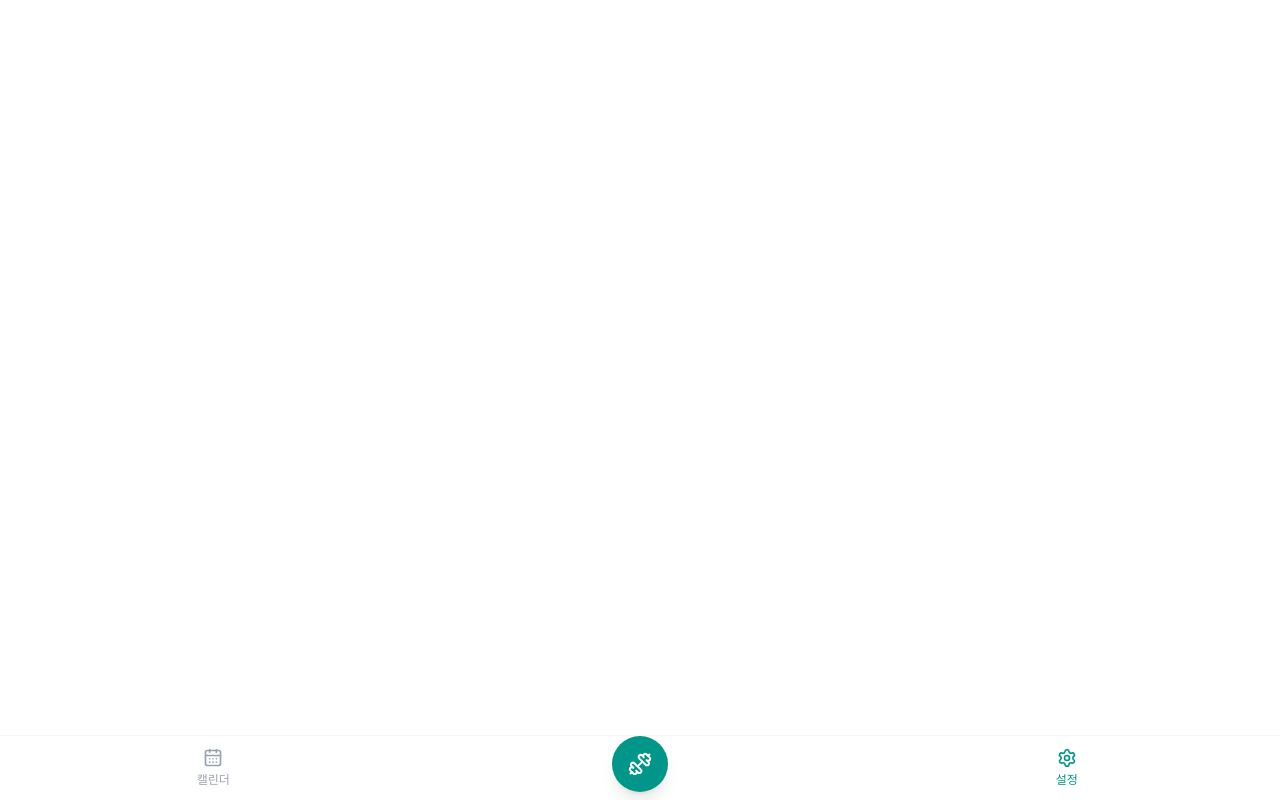
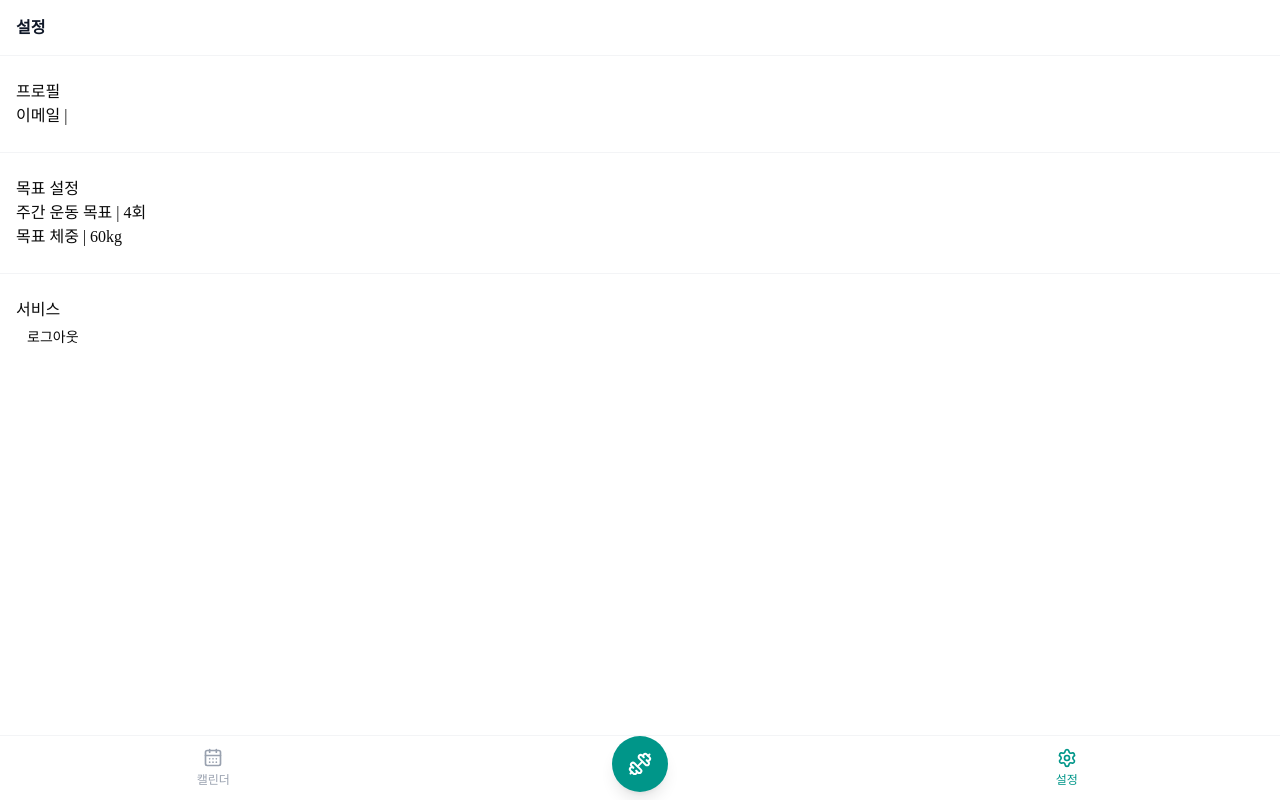
Before and after one commit to bitgedev/snapmove, a Next.js app: page /settings in a window 1280 px wide. Built offline with nearby package versions, Linux system fonts and the light colour scheme; no server answers.

Commit message:
feat(settings): implement settings page with profile and logout

```diff
--- a/src/app/(app)/settings/page.tsx
+++ b/src/app/(app)/settings/page.tsx
@@ -1,3 +1,9 @@
+import SettingsForm from "@/components/settings/SettingsForm";
+
 export default async function page() {
-
+  return (
+    <>
+      <SettingsForm />
+    </>
+  );
 }
--- a/src/components/settings/SettingsForm.tsx
+++ b/src/components/settings/SettingsForm.tsx
@@ -1,3 +1,51 @@
+"use client";
+
+import { useRouter } from "next/navigation";
+import TopBar from "../layout/TopBar";
+import { createClient } from "@/lib/supabase/client";
+import { useEffect, useState } from "react";
+import { Button } from "@/components/ui/button";
+
 export default function SettingsForm() {
-
+  const router = useRouter();
+  const [email, setEmail] = useState("");
+  const [isLoading, setIsLoading] = useState(false);
+  useEffect(() => {
+    const supabase = createClient();
+    supabase.auth.getUser().then(({ data: { user } }) => {
+      setEmail(user?.email ?? "");
+    });
+  }, []);
+  const handleLogout = () => {
+    const supabase = createClient();
+    setIsLoading(true);
+    supabase.auth.signOut().then(() => {
+      router.push("/login");
+      router.refresh();
+    });
+  };
+  return (
+    <>
+      <TopBar title="설정" />
+      <div className="divide-y divide-gray-100">
+        <section className="px-4 py-6">
+          <h2>프로필</h2>
+          <div>이메일 | {email}</div>
+        </section>
+        <section className="px-4 py-6">
+          <h2>목표 설정</h2>
+          <div>주간 운동 목표 | 4회</div>
+          <div>목표 체중 | 60kg</div>
+        </section>
+        <section className="px-4 py-6">
+          <h2>서비스</h2>
+          <div>
+            <Button onClick={handleLogout} disabled={isLoading}>
+              {isLoading ? "로그아웃 중 ..." : "로그아웃"}
+            </Button>
+          </div>
+        </section>
+      </div>
+    </>
+  );
 }
```
